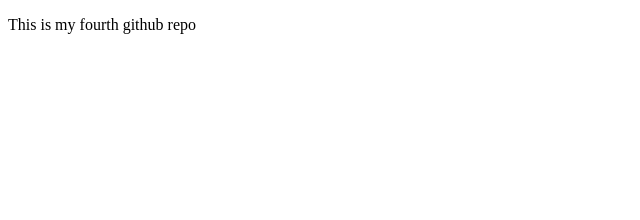
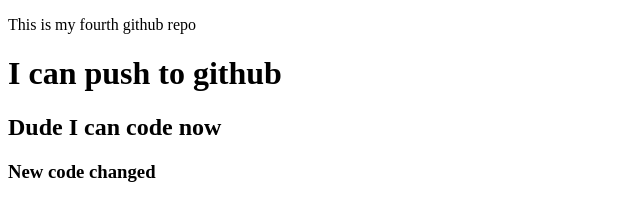
Before and after one commit to Nihanhasan/my-fourth-repo, a plain HTML site: page index.html in a window 1280 px wide. Shown: the whole page, without its empty margins (0-640 px from the left). Drawn offline with Linux system fonts and the light colour scheme.

Commit message:
added header

```diff
--- a/index.html
+++ b/index.html
@@ -9,6 +9,10 @@
 </head>
 <body>
     <p>This is my fourth github repo</p>
+    <h1>I can push to github</h1>
+    <h2>Dude I can code now</h2>
+    <h3>New code changed</h3>
+
 
 
 </body>
```
